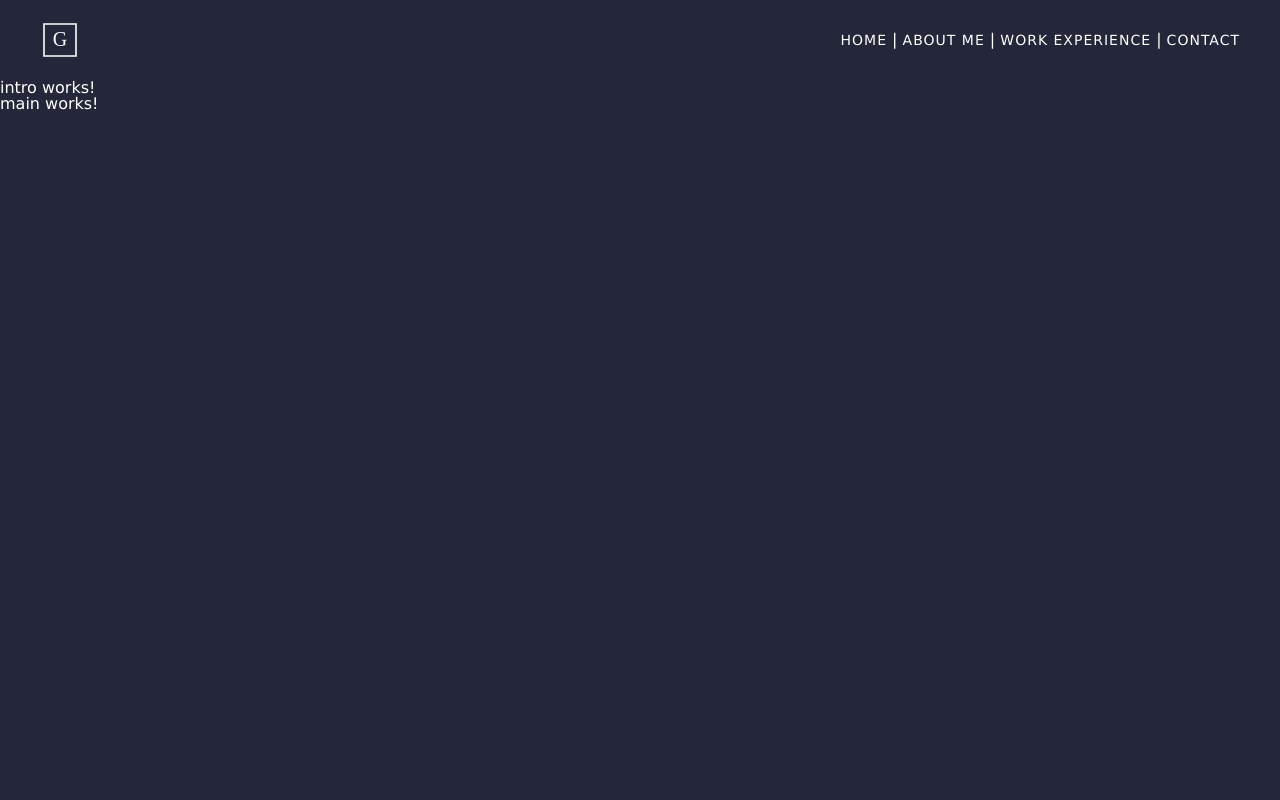
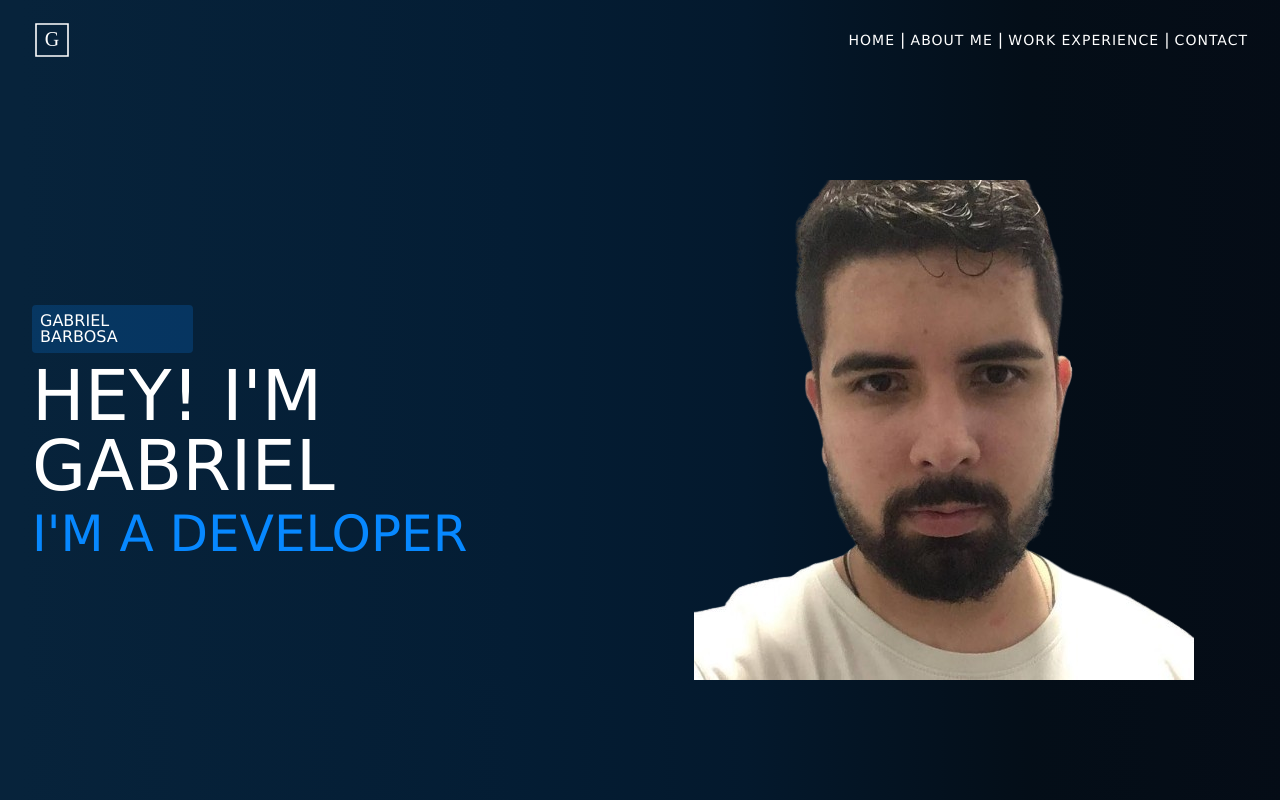
Before and after one commit to Gabriel-Barbosa-de-Oliveira/work-page, an Angular app in the folder work-page/: page /main in a window 1280 px wide. Built offline with nearby package versions, Linux system fonts and the light colour scheme.

Commit message:
Init home section

```diff
--- a/work-page/src/app/modules/core/components/intro/intro.component.html
+++ b/work-page/src/app/modules/core/components/intro/intro.component.html
@@ -1 +1,13 @@
-<p>intro works!</p>
+<section class="work-page__intro">
+    <div class="work-page__content">
+        <div class="work-page__aboutme">
+            <span class="work-page__tag">Gabriel Barbosa</span>
+            <h1>Hey! I'm Gabriel</h1>
+            <h2>I'm a developer</h2>
+        </div>
+        <div class="work-page__picture">
+            <img src="assets/images/me.png" alt="Gabriel Barbosa Picture" />
+        </div>
+    </div>
+
+</section>
--- a/work-page/src/app/modules/core/layout/main/main.component.html
+++ b/work-page/src/app/modules/core/layout/main/main.component.html
@@ -1,3 +1,2 @@
 <work-page-header></work-page-header>
 <work-page-intro></work-page-intro>
-<p>main works!</p>
--- a/work-page/src/styles/base/_base-config.scss
+++ b/work-page/src/styles/base/_base-config.scss
@@ -1,5 +1,5 @@
 body {
-    background-color: $backgroundColor;
+    background: $backgroundColor;
     color: $defaultFontColor;
     font-family: 'Lucida Sans', 'Lucida Sans Regular', 'Lucida Grande', 'Lucida Sans Unicode', Geneva, Verdana, sans-serif;
 
--- a/work-page/src/styles/components/_header.scss
+++ b/work-page/src/styles/components/_header.scss
@@ -7,7 +7,7 @@
     display: flex;
     align-items: center;
     justify-content: space-between;
-    padding: 0 40px;
+    padding: 0 32px;
 }
 
 .work-page__header--logo {
--- a/work-page/src/styles/constants/colors.scss
+++ b/work-page/src/styles/constants/colors.scss
@@ -1,2 +1,3 @@
-$backgroundColor: #242639;
+$backgroundColor: linear-gradient(90deg, #07233b 1.67%, #041d34 39.95%, #04192d 58.24%, #040e18 80.28%, #050c16 101.48%);
 $defaultFontColor: #fff;
+$secondaryFontColor: #0788ff;
--- a/work-page/src/styles/layout/layout-main.scss
+++ b/work-page/src/styles/layout/layout-main.scss
@@ -0,0 +1 @@
+@import "./main-page"
--- /dev/null
+++ b/work-page/src/styles/layout/main-page.scss
@@ -0,0 +1,37 @@
+.work-page__intro {
+    padding: 100px 32px 0 32px;
+}
+
+.work-page__content {
+    display: grid;
+    grid-template-columns: repeat(2, 1fr);
+    align-items: center;
+    justify-items: center;
+    text-transform: uppercase;
+
+    h1 {
+        font-size: 70px;
+    }
+
+    h2 {
+        font-size: 50px;
+        color: $secondaryFontColor
+    }
+}
+
+.work-page__tag{
+    display: flex;
+    // border: 1px solid rgba(7,136,255,.2);
+    align-items: center;
+    justify-content: center;
+    background-color: rgba(7,136,255,.2);
+    width: 145px;
+    padding: 8px;
+    border-radius: 4px;
+}
+
+.work-page__aboutme {
+    display: grid;
+    grid-template-columns: 1fr;
+    gap: 8px;
+}
```
